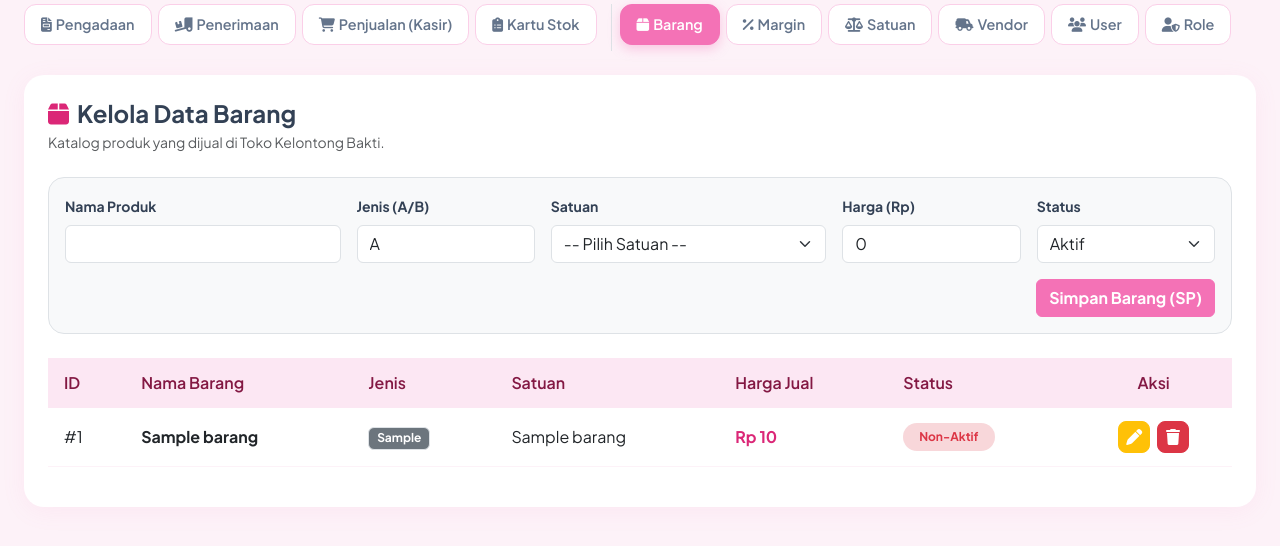
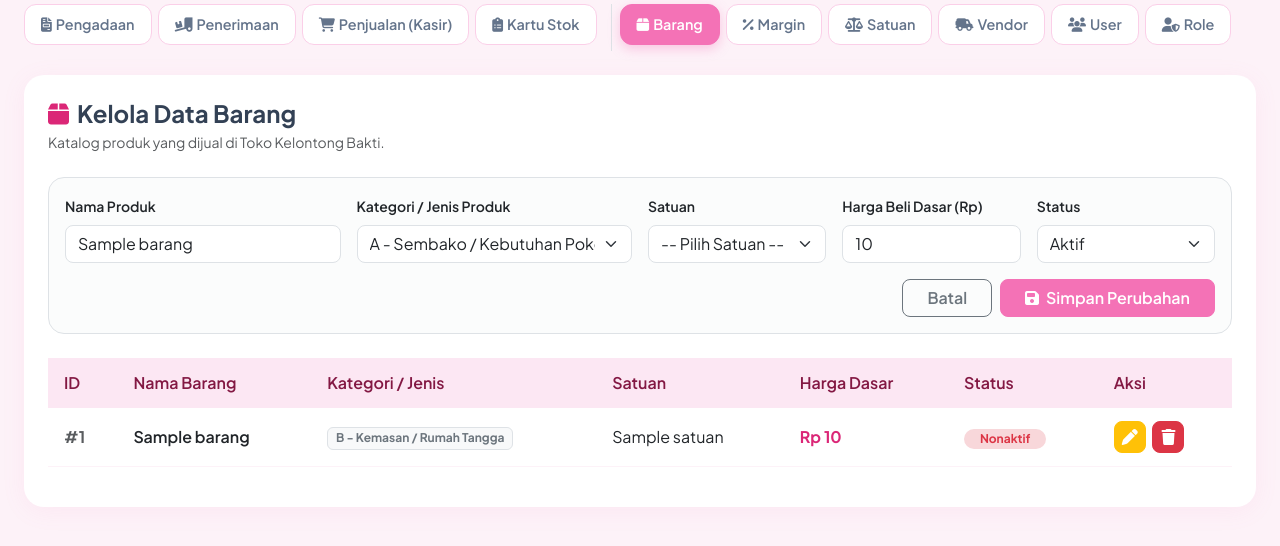
Before and after one commit to rraaqoh07/project-pbd, a PHP site: page /barang.php?edit=1 in a window 1280 px wide. Shown: the part 219-765 px from the top of the page. Run offline with PHP 8.4, Linux system fonts and the light colour scheme; the visitor is signed in with stand-in values (Sample User, id 1); tables that the repository leaves empty or names only in its code hold one stand-in row (values such as "Sample post").

Commit message:
Memperjelas label jenis barang dan tombol simpan pada barang.php

```diff
--- a/barang.php
+++ b/barang.php
@@ -2,137 +2,178 @@
 include 'koneksi.php';
 include 'header.php';
 
-$action   = isset($_GET['action']) ? $_GET['action'] : '';
-$id       = isset($_GET['id']) ? intval($_GET['id']) : 0;
-$message  = "";
-$msg_type = "";
+$pesan = "";
+$tipe_pesan = "success";
 
-if ($_SERVER['REQUEST_METHOD'] == 'POST') {
+// 1. Tambah Barang Baru
+if ($_SERVER['REQUEST_METHOD'] == 'POST' && isset($_POST['btn_simpan'])) {
+    $nama     = mysqli_real_escape_string($conn, $_POST['nama']);
     $jenis    = mysqli_real_escape_string($conn, $_POST['jenis']);
-    $nama     = mysqli_real_escape_string($conn, $_POST['nama']);
-    $idsatuan = intval($_POST['idsatuan']);
-    $status   = intval($_POST['status']);
-    $harga    = intval($_POST['harga']);
+    $idsatuan = (int)$_POST['idsatuan'];
+    $harga    = (int)$_POST['harga'];
+    $status   = (int)$_POST['status'];
 
-    if (isset($_POST['btn_save'])) {
-        // MEMANGGIL STORED PROCEDURE SP_TAMBAH_BARANG
-        $sql = "CALL sp_tambah_barang('$jenis', '$nama', $idsatuan, $status, $harga)";
-        if (mysqli_query($conn, $sql)) {
-            while (mysqli_more_results($conn) && mysqli_next_result($conn)) {;}
-            $message  = "Barang berhasil disimpan!";
-            $msg_type = "success";
-        } else {
-            $message  = "Gagal Simpan: " . mysqli_error($conn);
-            $msg_type = "danger";
-        }
-    } elseif (isset($_POST['btn_update'])) {
-        $idbarang = intval($_POST['idbarang']);
-        $sql      = "UPDATE barang SET jenis='$jenis', nama='$nama', idsatuan=$idsatuan, status=$status, harga=$harga WHERE idbarang=$idbarang";
-        if (mysqli_query($conn, $sql)) {
-            $message  = "Barang berhasil diperbarui!";
-            $msg_type = "success";
-        }
+    $sql = "INSERT INTO barang (jenis, nama, idsatuan, status, harga) VALUES ('$jenis', '$nama', $idsatuan, $status, $harga)";
+    if (mysqli_query($conn, $sql)) {
+        $pesan = "Produk baru berhasil ditambahkan ke katalog!";
+    } else {
+        $pesan = "Gagal menambahkan produk: " . mysqli_error($conn);
+        $tipe_pesan = "danger";
     }
 }
 
-if ($action == 'delete' && $id > 0) {
-    $sql = "DELETE FROM barang WHERE idbarang=$id";
+// 2. Update Data Barang
+if ($_SERVER['REQUEST_METHOD'] == 'POST' && isset($_POST['btn_update'])) {
+    $idbarang = (int)$_POST['idbarang'];
+    $nama     = mysqli_real_escape_string($conn, $_POST['nama']);
+    $jenis    = mysqli_real_escape_string($conn, $_POST['jenis']);
+    $idsatuan = (int)$_POST['idsatuan'];
+    $harga    = (int)$_POST['harga'];
+    $status   = (int)$_POST['status'];
+
+    $sql = "UPDATE barang SET jenis='$jenis', nama='$nama', idsatuan=$idsatuan, status=$status, harga=$harga WHERE idbarang=$idbarang";
     if (mysqli_query($conn, $sql)) {
-        $message  = "Barang berhasil dihapus!";
-        $msg_type = "danger";
+        $pesan = "Data produk berhasil diperbarui!";
+    } else {
+        $pesan = "Gagal memperbarui produk: " . mysqli_error($conn);
+        $tipe_pesan = "danger";
     }
 }
 
+// 3. Hapus Barang
+if (isset($_GET['hapus'])) {
+    $id = (int)$_GET['hapus'];
+    if (mysqli_query($conn, "DELETE FROM barang WHERE idbarang=$id")) {
+        $pesan = "Produk berhasil dihapus dari katalog!";
+    } else {
+        $pesan = "Produk tidak dapat dihapus karena sudah tercatat dalam riwayat transaksi.";
+        $tipe_pesan = "danger";
+    }
+}
+
+// Ambil data jika sedang mode Edit
 $edit_data = null;
-if ($action == 'edit' && $id > 0) {
-    $res       = mysqli_query($conn, "SELECT * FROM barang WHERE idbarang=$id");
-    $edit_data = mysqli_fetch_assoc($res);
+if (isset($_GET['edit'])) {
+    $id_edit = (int)$_GET['edit'];
+    $edit_data = mysqli_fetch_assoc(mysqli_query($conn, "SELECT * FROM barang WHERE idbarang=$id_edit"));
 }
 ?>
 
 <h4 class="fw-bold mb-1"><i class="fa-solid fa-box text-pink-pastel me-2"></i>Kelola Data Barang</h4>
 <p class="text-muted small mb-4">Katalog produk yang dijual di Toko Kelontong Bakti.</p>
 
-<?php if ($message): ?>
-    <div class="alert alert-<?= $msg_type ?> alert-dismissible fade show"><?= $message ?><button type="button" class="btn-close" data-bs-dismiss="alert"></button></div>
+<?php if (!empty($pesan)): ?>
+    <div class="alert alert-<?= $tipe_pesan ?> alert-dismissible fade show rounded-3 small">
+        <i class="fa-solid <?= $tipe_pesan == 'success' ? 'fa-circle-check' : 'fa-circle-exclamation' ?> me-1"></i> <?= $pesan ?>
+        <button type="button" class="btn-close" data-bs-dismiss="alert"></button>
+    </div>
 <?php endif; ?>
 
-<div class="bg-light p-3 rounded-4 mb-4 border">
-    <form method="POST" action="barang.php">
-        <?php if ($edit_data): ?><input type="hidden" name="idbarang" value="<?= $edit_data['idbarang'] ?>"><?php endif; ?>
+<!-- FORM INPUT / EDIT BARANG -->
+<div class="card border rounded-4 p-3 mb-4 bg-light bg-opacity-50">
+    <form method="POST">
+        <?php if ($edit_data): ?>
+            <input type="hidden" name="idbarang" value="<?= $edit_data['idbarang'] ?>">
+        <?php endif; ?>
+
         <div class="row g-3">
             <div class="col-md-3">
-                <label class="form-label small fw-bold">Nama Produk</label>
-                <input type="text" name="nama" class="form-control" value="<?= $edit_data['nama'] ?? '' ?>" required>
-            </div>
-            <div class="col-md-2">
-                <label class="form-label small fw-bold">Jenis (A/B)</label>
-                <input type="text" name="jenis" class="form-control" maxlength="1" value="<?= $edit_data['jenis'] ?? 'A' ?>" required>
+                <label class="form-label small fw-semibold">Nama Produk</label>
+                <input type="text" name="nama" class="form-control rounded-3" placeholder="Contoh: Beras Premium 5Kg" value="<?= htmlspecialchars($edit_data['nama'] ?? '') ?>" required>
             </div>
             <div class="col-md-3">
-                <label class="form-label small fw-bold">Satuan</label>
-                <select name="idsatuan" class="form-select" required>
-                    <option value="">-- Pilih Satuan --</option>
-                    <?php
-                    $sat = mysqli_query($conn, "SELECT * FROM satuan");
-                    while ($s = mysqli_fetch_assoc($sat)) {
-                        $sel = ($edit_data && $edit_data['idsatuan'] == $s['idsatuan']) ? 'selected' : '';
-                        echo "<option value='{$s['idsatuan']}' $sel>{$s['nama_satuan']}</option>";
-                    }
-                    ?>
+                <label class="form-label small fw-semibold">Kategori / Jenis Produk</label>
+                <select name="jenis" class="form-select rounded-3" required>
+                    <option value="A" <?= (isset($edit_data['jenis']) && $edit_data['jenis'] == 'A') ? 'selected' : '' ?>>A - Sembako / Kebutuhan Pokok</option>
+                    <option value="B" <?= (isset($edit_data['jenis']) && $edit_data['jenis'] == 'B') ? 'selected' : '' ?>>B - Produk Kemasan / Rumah Tangga</option>
                 </select>
             </div>
             <div class="col-md-2">
-                <label class="form-label small fw-bold">Harga (Rp)</label>
-                <input type="number" name="harga" class="form-control" value="<?= $edit_data['harga'] ?? 0 ?>" required>
+                <label class="form-label small fw-semibold">Satuan</label>
+                <select name="idsatuan" class="form-select rounded-3" required>
+                    <option value="">-- Pilih Satuan --</option>
+                    <?php
+                    $q_sat = mysqli_query($conn, "SELECT * FROM satuan WHERE status=1 ORDER BY nama_satuan ASC");
+                    while ($s = mysqli_fetch_assoc($q_sat)):
+                        $sel = (isset($edit_data['idsatuan']) && $edit_data['idsatuan'] == $s['idsatuan']) ? 'selected' : '';
+                    ?>
+                    <option value="<?= $s['idsatuan'] ?>" <?= $sel ?>><?= $s['nama_satuan'] ?></option>
+                    <?php endwhile; ?>
+                </select>
             </div>
             <div class="col-md-2">
-                <label class="form-label small fw-bold">Status</label>
-                <select name="status" class="form-select">
-                    <option value="1" <?= ($edit_data && $edit_data['status'] == 1) ? 'selected' : '' ?>>Aktif</option>
-                    <option value="0" <?= ($edit_data && $edit_data['status'] == 0) ? 'selected' : '' ?>>Non-Aktif</option>
+                <label class="form-label small fw-semibold">Harga Beli Dasar (Rp)</label>
+                <input type="number" name="harga" class="form-control rounded-3" min="0" value="<?= $edit_data['harga'] ?? 0 ?>" required>
+            </div>
+            <div class="col-md-2">
+                <label class="form-label small fw-semibold">Status</label>
+                <select name="status" class="form-select rounded-3">
+                    <option value="1" <?= (!isset($edit_data['status']) || $edit_data['status'] == 1) ? 'selected' : '' ?>>Aktif</option>
+                    <option value="0" <?= (isset($edit_data['status']) && $edit_data['status'] == 0) ? 'selected' : '' ?>>Nonaktif</option>
                 </select>
             </div>
-            <div class="col-12 text-end">
-                <?php if ($edit_data): ?><a href="barang.php" class="btn btn-light me-2">Batal</a><?php endif; ?>
-                <button type="submit" name="<?= $edit_data ? 'btn_update' : 'btn_save' ?>" class="btn btn-primary fw-bold">
-                    <?= $edit_data ? 'Update Barang' : 'Simpan Barang (SP)' ?>
+        </div>
+
+        <div class="d-flex justify-content-end gap-2 mt-3">
+            <?php if ($edit_data): ?>
+                <a href="barang.php" class="btn btn-outline-secondary rounded-3 px-4 fw-semibold">Batal</a>
+                <button type="submit" name="btn_update" class="btn btn-primary rounded-3 px-4 fw-semibold">
+                    <i class="fa-solid fa-save me-1"></i> Simpan Perubahan
                 </button>
-            </div>
+            <?php else: ?>
+                <button type="submit" name="btn_simpan" class="btn btn-primary rounded-3 px-4 fw-semibold">
+                    Simpan Barang
+                </button>
+            <?php endif; ?>
         </div>
     </form>
 </div>
 
+<!-- TABEL DAFTAR BARANG -->
 <div class="table-responsive">
     <table class="table align-middle">
         <thead>
             <tr>
                 <th>ID</th>
                 <th>Nama Barang</th>
-                <th>Jenis</th>
+                <th>Kategori / Jenis</th>
                 <th>Satuan</th>
-                <th>Harga Jual</th>
+                <th>Harga Dasar</th>
                 <th>Status</th>
-                <th class="text-center">Aksi</th>
+                <th>Aksi</th>
             </tr>
         </thead>
         <tbody>
             <?php
-            // MEMANGGIL DATABASE VIEW v_katalog_barang
-            $query = "SELECT * FROM v_katalog_barang ORDER BY idbarang DESC";
-            $data  = mysqli_query($conn, $query);
-            while ($row = mysqli_fetch_assoc($data)):
+            $q_brg = mysqli_query($conn, "SELECT b.*, s.nama_satuan FROM barang b JOIN satuan s ON b.idsatuan = s.idsatuan ORDER BY b.idbarang DESC");
+            while ($row = mysqli_fetch_assoc($q_brg)):
             ?>
             <tr>
-                <td>#<?= $row['idbarang'] ?></td>
-                <td class="fw-bold"><?= $row['nama_barang'] ?></td>
-                <td><span class="badge bg-secondary border"><?= $row['jenis'] ?></span></td>
-                <td><?= $row['nama_satuan'] ?></td>
+                <td class="fw-bold text-muted">#<?= $row['idbarang'] ?></td>
+                <td class="fw-semibold"><?= htmlspecialchars($row['nama']) ?></td>
+                <td>
+                    <?php if ($row['jenis'] == 'A'): ?>
+                        <span class="badge bg-secondary-subtle text-dark border">A - Sembako / Pokok</span>
+                    <?php else: ?>
+                        <span class="badge bg-light text-secondary border">B - Kemasan / Rumah Tangga</span>
+                    <?php endif; ?>
+                </td>
+                <td><?= htmlspecialchars($row['nama_satuan']) ?></td>
                 <td class="fw-bold text-pink-pastel">Rp <?= number_format($row['harga'], 0, ',', '.') ?></td>
-                <td><span class="badge bg-<?= $row['status'] == 1 ? 'success' : 'danger' ?>-subtle text-<?= $row['status'] == 1 ? 'success' : 'danger' ?> px-3 py-2 rounded-pill"><?= $row['status'] == 1 ? 'Aktif' : 'Non-Aktif' ?></span></td>
-                <td class="text-center">
-                    <a href="barang.php?action=edit&id=<?= $row['idbarang'] ?>" class="btn btn-action btn-warning text-white me-1"><i class="fa-solid fa-pen"></i></a>
-                    <a href="barang.php?action=delete&id=<?= $row['idbarang'] ?>" class="btn btn-action btn-danger" onclick="return confirm('Hapus barang ini?')"><i class="fa-solid fa-trash"></i></a>
+                <td>
+                    <?php if ($row['status'] == 1): ?>
+                        <span class="badge bg-success-subtle text-success rounded-pill px-3">Aktif</span>
+                    <?php else: ?>
+                        <span class="badge bg-danger-subtle text-danger rounded-pill px-3">Nonaktif</span>
+                    <?php endif; ?>
+                </td>
+                <td>
+                    <a href="barang.php?edit=<?= $row['idbarang'] ?>" class="btn btn-warning btn-action text-white me-1" title="Edit">
+                        <i class="fa-solid fa-pen"></i>
+                    </a>
+                    <a href="barang.php?hapus=<?= $row['idbarang'] ?>" class="btn btn-danger btn-action" title="Hapus" onclick="return confirm('Hapus produk ini?')">
+                        <i class="fa-solid fa-trash"></i>
+                    </a>
                 </td>
             </tr>
             <?php endwhile; ?>
```
